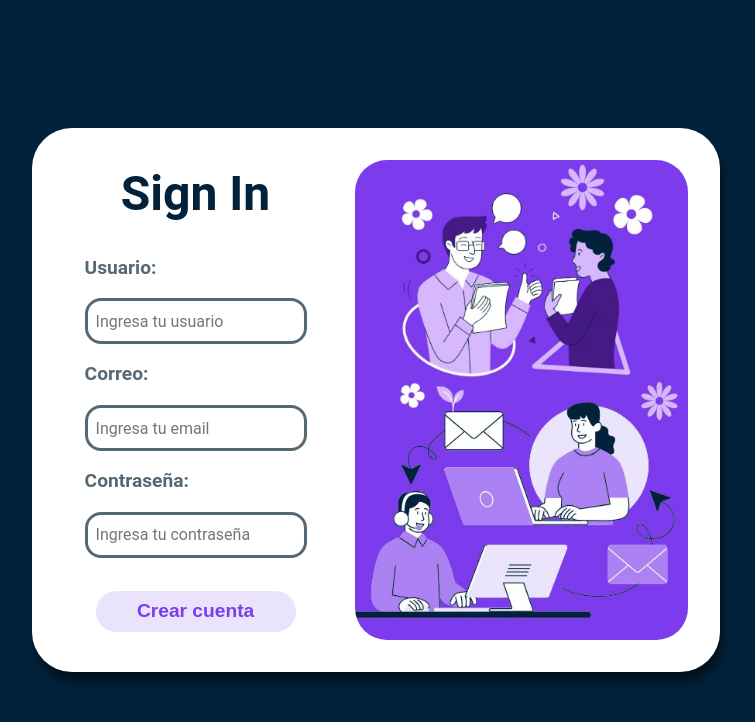
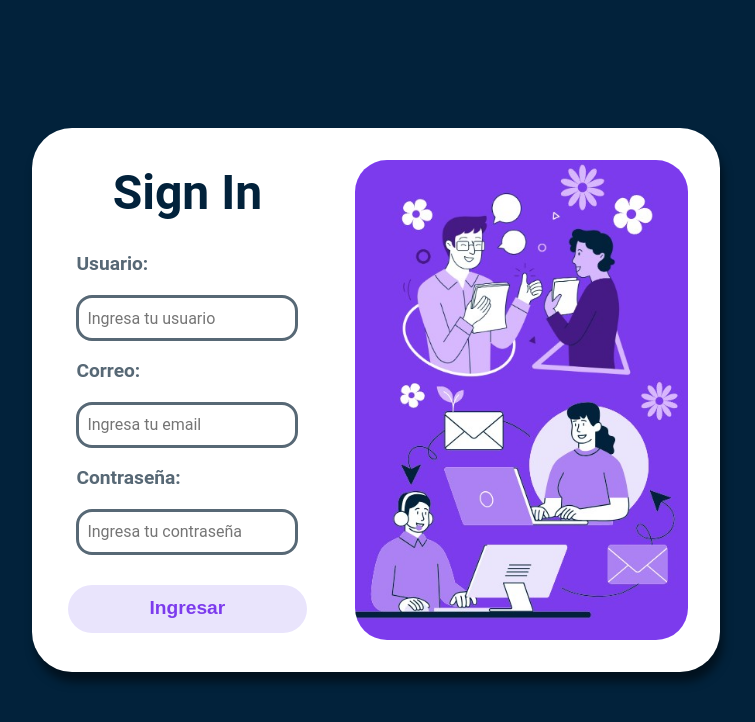
Before and after one commit to ValeRuizTo/Proyecto-Final-Front, a React (Vite) app: page /signin in a window 1280 px wide. Shown: the top 722 px of the page, without its empty margins (264-1019 px from the left). Built offline with nearby package versions, Linux system fonts and the light colour scheme; a web font is replaced by a local one.

Commit message:
Sign In and Error Navigation

```diff
--- a/src/index.css
+++ b/src/index.css
@@ -22,6 +22,7 @@ input {
 .btn-signin,
 .btn-ingresar,
 .btn-home,
+.btn-crear,
 button {
   font-family: 'Source Sans Pro', sans-serif;
   text-decoration: none;
--- a/src/pages/other/other.css
+++ b/src/pages/other/other.css
@@ -45,7 +45,7 @@ body {
         width: 70%;
     }
 
-    button {
+    .btn-home {
         width: 11rem;
         border-radius: 2rem;
         color: var(--red);
@@ -69,7 +69,7 @@ body {
             font-size: 2rem;
         }
 
-        button {
+        .btn-home {
             width: 21rem;
             border-radius: 3rem;
             font-size: 2rem;
@@ -118,7 +118,7 @@ body {
             font-size: 1.2rem;
         }
 
-        button {
+        .btn-home {
             width: 15rem;
             border-radius: 2rem;
             font-size: 1.4rem;
--- a/src/pages/other/other.jsx
+++ b/src/pages/other/other.jsx
@@ -1,4 +1,5 @@
 import React from 'react';
+import { Link } from 'react-router-dom';
 import imgError from '../../assets/error.jpg';
 import './other.css';
 
@@ -13,7 +14,7 @@ const Other = () => {
                     <h1>404</h1>
                     <p>Página no encontrada</p>
                 </div>
-                <button className="btn-home">Página principal</button>
+                <Link to="/" className="btn-home">Página principal</Link>
             </div>
         </div>
     )
--- a/src/pages/signin/signin.css
+++ b/src/pages/signin/signin.css
@@ -54,14 +54,14 @@
         font-size: 1rem;
     }
 
-    button {
+    .btn-crear {
         border-radius: 3rem;
         border: none;
         font-weight: bold;
         font-size: 1.5rem;
     }
 
-    input, button {
+    input, .btn-crear {
         width: 13rem;
     }
 
@@ -105,12 +105,12 @@
             font-size: 1.5rem;
         }
 
-        button {
+        .btn-crear {
             border-radius: 5rem;
             font-size: 2rem;
         }
 
-        input, button {
+        input, .btn-crear {
             width: 18rem;
         }
     }
@@ -171,11 +171,11 @@
             border-radius: 1rem;
         }
 
-        label, button {
+        label, .btn-crear {
             font-size: 1.2rem;
         }
 
-        input, button {
+        input, .btn-crear {
             width: 12.5rem;
         }
     }
--- a/src/pages/signin/signin.jsx
+++ b/src/pages/signin/signin.jsx
@@ -1,8 +1,40 @@
+import React, { useState } from 'react';
+import { Link } from 'react-router-dom';
 import imgPeople from '../../assets/people.jpg';
-import React from 'react'
 import './signin.css';
 
 const Signin = () => {
+    const [username, setUsername] = useState('');
+    const [email, setEmail] = useState('');
+    const [password, setPassword] = useState('');
+    const [usernameError, setUsernameError] = useState(false);
+    const [emailError, setEmailError] = useState(false);
+    const [passwordError, setPasswordError] = useState(false);
+
+    const handleInputChange = (e) => {
+        const { name, value } = e.target;
+        if (name === 'username') {
+            setUsername(value);
+            setUsernameError(value.trim() === '');
+        } else if (name === 'email') {
+            setEmail(value);
+            setEmailError(value.trim() === '');
+        } else if (name === 'password') {
+            setPassword(value);
+            setPasswordError(value.trim() === '');
+        }
+    };
+
+    const handleSignIn = () => {
+        setUsernameError(username.trim() === '');
+        setEmailError(email.trim() === '');
+        setPasswordError(password.trim() === '');
+
+        if (username.trim() !== '' && password.trim() !== '' && email.trim() ) {
+            return <Link to="/" />;
+        }
+    };
+
     return (
         <div className="container-signin">
             <div className="white-container-signin">
@@ -12,18 +44,50 @@ const Signin = () => {
                 <div className="text-container-signin">
                     <h1>Sign In</h1>
                     <form className="form-column">
-                    <label htmlFor="username">Usuario:</label>
-                    <input className="input-username" type="text" placeholder="Ingresa tu usuario" />
-                    <label htmlFor="email">Correo:</label>
-                    <input className="input-email" type="email" placeholder="Ingresa tu email" />
-                    <label htmlFor="user-password">Contraseña:</label>
-                    <input className="input-password" type="password" placeholder="Ingresa tu contraseña" />
+                        <label htmlFor="username" className={usernameError ? 'label-error' : ''}>
+                            {usernameError ? 'Campo vacío' : 'Usuario:'}
+                        </label>
+                        <input
+                            name="username"
+                            className={usernameError ? 'input-username error' : 'input-username'}
+                            type="text"
+                            placeholder="Ingresa tu usuario"
+                            value={username}
+                            onChange={handleInputChange}
+                        />
+                        <label htmlFor="email" className={emailError ? 'label-error' : ''}>
+                            {emailError ? 'Campo vacío' : 'Correo:'}
+                        </label>
+                        <input
+                            name="email"
+                            className={emailError ? 'input-email error' : 'input-email'}
+                            type="email"
+                            placeholder="Ingresa tu email"
+                            value={email}
+                            onChange={handleInputChange}
+                        />
+                        <label htmlFor="user-password" className={passwordError ? 'label-error' : ''}>
+                            {passwordError ? 'Campo vacío' : 'Contraseña:'}
+                        </label>
+                        <input
+                            name="password"
+                            className={passwordError ? 'input-password error' : 'input-password'}
+                            type="password"
+                            placeholder="Ingresa tu contraseña"
+                            value={password}
+                            onChange={handleInputChange}
+                        />
                     </form>
-                <button className="btn-crear">Crear cuenta</button>
+                    <Link
+                        to={username.trim() !== '' && password.trim() !== '' ? '/success' : '#'}
+                        className="btn-crear"
+                        onClick={handleSignIn}>
+                        Ingresar
+                    </Link>
                 </div>
             </div>
         </div>
-    )
-}
+    );
+};
 
-export default Signin
+export default Signin;
```
Lines whose indentation alone changed are shown as unchanged.
